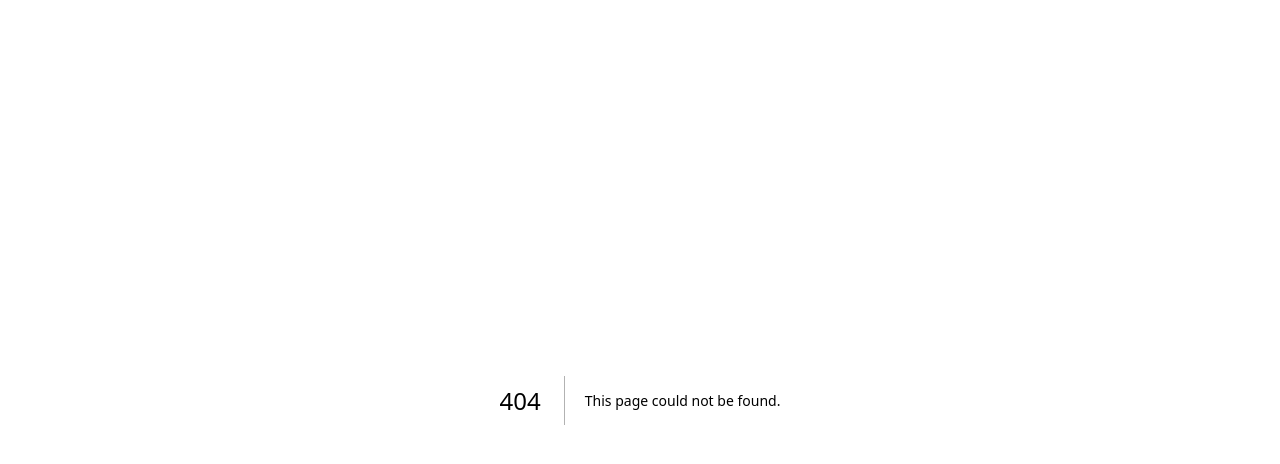
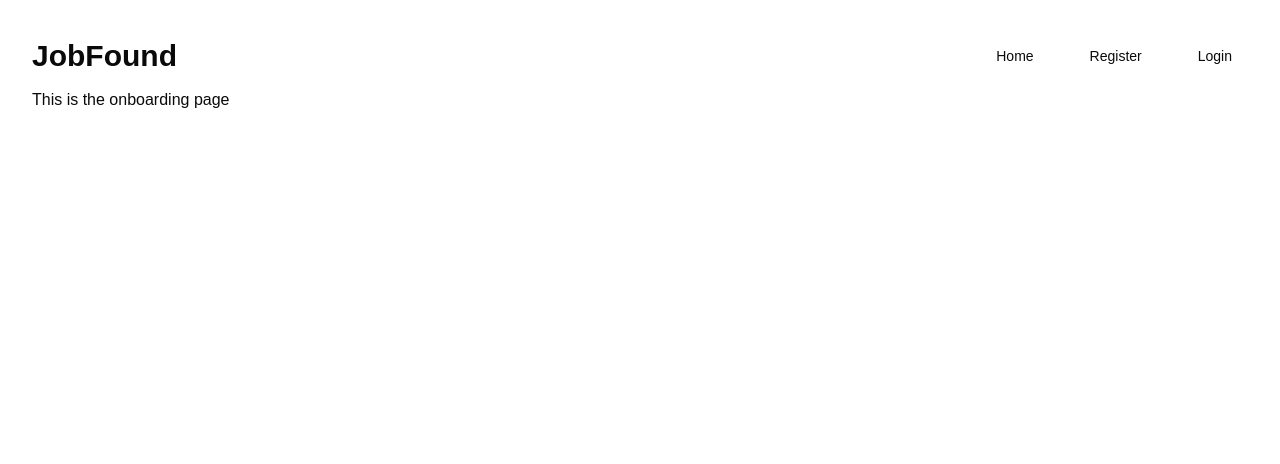
Before and after one commit to NithinPrathapan/job_portal, a Next.js app: page /onboard in a window 1280 px wide. Before the commit this address had no page. Shown: the top 464 px of the page. Built offline with nearby package versions, Linux system fonts and the light colour scheme.

Commit message:
user loggin function and redirections

```diff
--- a/src/app/layout.js
+++ b/src/app/layout.js
@@ -1,5 +1,9 @@
 import { Geist, Geist_Mono } from "next/font/google";
 import "./globals.css";
+import Loading from "./loading";
+import { Suspense } from "react";
+import { ClerkProvider } from "@clerk/nextjs";
+import CommonLayout from '@/components/common-layout/CommonLayout'
 
 const geistSans = Geist({
   variable: "--font-geist-sans",
@@ -18,12 +22,16 @@ export const metadata = {
 
 export default function RootLayout({ children }) {
   return (
-    <html lang="en">
-      <body
-        className={`${geistSans.variable} ${geistMono.variable} antialiased`}
-      >
-        {children}
-      </body>
-    </html>
+    <ClerkProvider>
+      <html lang="en">
+        <body className={`${geistSans.variable} ${geistMono.variable} antialiased`}>
+          <Suspense  fallback={<Loading />}>
+            <CommonLayout >
+              {children}
+            </CommonLayout>
+          </Suspense>
+        </body>
+      </html>
+    </ClerkProvider>
   );
 }
--- a/src/app/loading.jsx
+++ b/src/app/loading.jsx
@@ -1,12 +1,14 @@
-import { Skeleton } from '@/components/ui/skeleton'
-import React from 'react'
+import { Skeleton } from "@/components/ui/skeleton";
+import React from "react";
 
 const Loading = () => {
   return (
-    <Skeleton className=''>
+    <div className="flex flex-col space-y-3">
+      <Skeleton className="min-h-[630px] flex items-center  justify-center text-center   h-full w-full bg-zinc-500 mt-5" >
+        <h1 className='text-4xl font-bold text-white text-center flex justify-center items-center h-full my-auto'>Loading...</h1>
+      </Skeleton>
+    </div>
+  );
+};
 
-    </Skeleton>
-  )
-}
-
-export default Loading
+export default Loading;
--- /dev/null
+++ b/src/app/onboard/page.jsx
@@ -0,0 +1,12 @@
+import React from 'react'
+
+const page = () => {
+  return (
+    <div>
+        <h2>This is the onboarding page</h2>
+
+    </div>
+  )
+}
+
+export default page
--- a/src/app/page.jsx
+++ b/src/app/page.jsx
@@ -1,8 +1,18 @@
+import { currentUser } from '@clerk/nextjs/server'
+import { redirect } from 'next/navigation'
 import React from 'react'
 
-const page = () => {
+const page = async () => {
+  const user = await currentUser();
+  console.log(user, 'current user');
+  const profileInfo=null
+
+  if(user  && !profileInfo?._id) redirect('/onboard')
+
   return (
-    <div>page</div>
+    <section className='flex flex-col items-center justify-center h-screen'>
+      <h1 className='text-4xl font-bold'>Welcome to the Home Page</h1>
+    </section>
   )
 }
 
--- /dev/null
+++ b/src/app/sign-in/[[...sign-in]]/page.js
@@ -0,0 +1,4 @@
+import { SignIn } from "@clerk/nextjs";
+export default function SignInPage() {
+  return <SignIn />;
+}
--- /dev/null
+++ b/src/app/sign-up/[[...sign-up]]/page.js
@@ -0,0 +1,4 @@
+import { SignUp } from "@clerk/nextjs";
+export default function SignUpPage() {
+  return <SignUp />;
+}
--- /dev/null
+++ b/src/components/common-layout/CommonLayout.jsx
@@ -0,0 +1,13 @@
+import React from "react";
+import Header from "../header/header";
+
+const CommonLayout = ({ children }) => {
+  return (
+    <div className="mx-auto max-w-7xl p-6 lg:px-8">
+      <Header />
+      <main>{children}</main>
+    </div>
+  );
+};
+
+export default CommonLayout;
--- /dev/null
+++ b/src/components/header/header.jsx
@@ -0,0 +1,79 @@
+"use client";
+import React from "react";
+import { Sheet, SheetTrigger, SheetContent, SheetTitle } from "../ui/sheet";
+import { Button } from "../ui/button";
+import { AlignJustify } from "lucide-react";
+import Link from "next/link";
+
+const Header = () => {
+  const menuItems = [
+   {
+    name: "Home",
+    href: "/",
+    show: true,
+   },
+   {
+    name: "Register",
+    href: "/sign-up",
+    show: true,
+   },
+   {
+    name: "Login",
+    href: "/sign-in",
+    show: true,
+   }
+
+  ];
+  return (
+    <div>
+      <header className="shrink-0 flex h-16 items-center justify-between">
+        <Sheet >
+          <SheetTrigger asChild>
+            <Button className="lg:hidden">
+              <AlignJustify className="h-6 w-6" />
+              <span className=" sr-only"></span>
+            </Button>
+          </SheetTrigger>
+          <SheetContent side="left">
+            <div className="flex flex-col gap-4  py-4  ">
+              <SheetTitle>
+                <Link className="text-2xl font-bold " href="/">
+                  JobFound
+                </Link>
+              </SheetTitle>
+              {menuItems.map(
+                (item) =>
+                  item.show ? (
+                    <Link
+                      className=" font-medium text-xl "
+                      key={item.name}
+                      href={item.href}
+                    >
+                      {item.name}
+                    </Link>
+                  ) : null
+              )}
+            </div>
+          </SheetContent>
+        </Sheet>
+        <Link href='/' className=" hidden text-3xl font-bold lg:flex mr-6">JobFound</Link>
+        <nav className="hidden lg:flex gap-6 ml-auto">
+          {menuItems.map(
+            (item) =>
+              item.show ? (
+                <Link
+                  className="group inline-flex items-center gap-1 h-9  w-max px-4 py-2 text-sm font-medium "
+                  key={item.name}
+                  href={item.href}
+                >
+                  {item.name}
+                </Link>
+              ):null
+          )}
+        </nav>
+      </header>
+    </div>
+  );
+};
+
+export default Header;
```
Also changed, not shown: src/middleware.js (added, +12 -0 lines), 1 other file (tests, documents, lock files or other folders).
